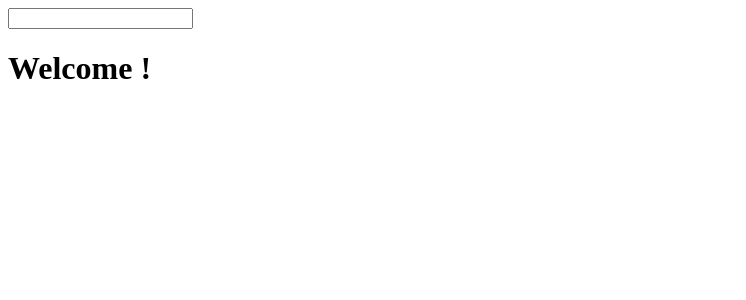
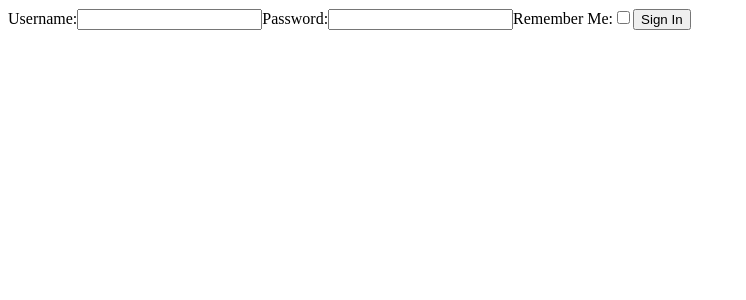
Before and after one commit to alessiobo/React-Exercices, a React (Create React App) app in the folder esercizi/: page / in a window 1280 px wide. Shown: the top 300 px of the page, without its empty margins (0-746 px from the left). Built offline with nearby package versions, Linux system fonts and the light colour scheme.

Commit message:
add forms2

```diff
--- a/esercizi/src/App.js
+++ b/esercizi/src/App.js
@@ -1,10 +1,10 @@
-import { InteractiveWelcome } from "./InteractiveWelcome";
+import { Login } from "./Login";
 
 
 export function App() {
   return (
     <div>
-      <InteractiveWelcome />
+      <Login />
     </div>
   );
 }
--- a/esercizi/src/InteractiveWelcome.js
+++ /dev/null
@@ -1,32 +0,0 @@
-//Create an InteractiveWelcome component that renders an input tag and the Welcome component. Pass the current
-//content of the input tag to the name prop of the Welcome component. The input tag should be a controlled component.
-
-import React from "react";
-import { Welcome } from "./Welcome";
-
-export class InteractiveWelcome extends React.Component {
-  state = {
-    name: "",
-  };
-
-  handlerName = (event) => {
-    const name = event.target.value;
-    this.setState(() => {
-      return { name: name };
-    });
-  };
-
-  controlledName(name) {
-    const back = name > 10 ? "il nome inserito ha troppi caratteri" : name;
-    return back;
-  }
-
-  render (){
-    return (
-        <div>
-            <input type= "text" onChange={this.handlerName}/>
-            <Welcome name={this.controlledName(this.state.name)} />
-        </div>
-    )
-  }
-}
--- /dev/null
+++ b/esercizi/src/Login.js
@@ -0,0 +1,55 @@
+//Create a Login component containing three inputs: a username input, a password input and a remember checkbox.
+//All three inputs should be controlled components.
+import React from "react";
+
+export class Login extends React.Component {
+        state = {
+          username: "",
+          password: "",
+          remember: false,
+        };
+
+        inputHandler = (event) => {
+          event.preventDefault();
+          console.log(this.state);
+        };
+
+        inputChangeHandler = (event) => {
+          const { name, type, value, checked } = event.target;
+
+          const val = type === "checkbox" ? checked : value;
+
+          this.setState(() => {
+            return { [name]: val };
+          });
+        };
+
+        render() {
+          return (
+            <form onSubmit={this.inputHandler}>
+              <label>Username:</label>
+              <input
+                name={"username"}
+                value={this.state.username}
+                onChange={this.inputChangeHandler}
+                type={"text"}
+              />
+              <label>Password:</label>
+              <input
+                name={"password"}
+                value={this.state.password}
+                onChange={this.inputChangeHandler}
+                type={"password"}
+              />
+              <label>Remember Me:</label>
+              <input
+                name={"remember"}
+                checked={this.state.remember}
+                onChange={this.inputChangeHandler}
+                type={"checkbox"}
+              />
+              <button type="submit">Sign In</button>
+            </form>
+          );
+        }
+      }
--- a/esercizi/src/Welcome.js
+++ /dev/null
@@ -1,11 +0,0 @@
-import React from "react";
-
-export class Welcome extends React.Component {
-  render() {
-    return (
-      <div>
-        <h1>Welcome {this.props.name} !</h1>
-      </div>
-    );
-  }
-}
```
